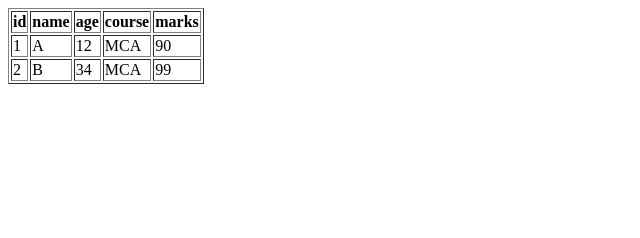
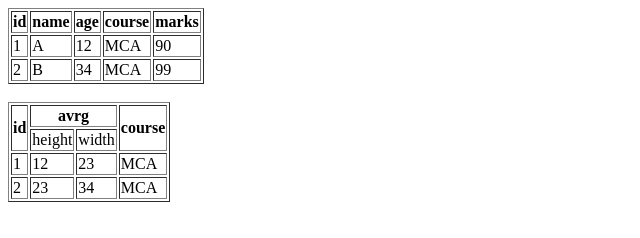
Before and after one commit to Anticoder03/day-4-excelar, a plain HTML site: page index.html in a window 1280 px wide. Shown: the whole page, without its empty margins (0-640 px from the left). Drawn offline with Linux system fonts and the light colour scheme.

Commit message:
added nwe table

```diff
--- a/index.html
+++ b/index.html
@@ -29,5 +29,30 @@
             <td>99</td>
         </tr>
     </table>
+
+    <br>
+    <table border="">
+        <tr>
+            <th rowspan="2">id</th>
+            <th colspan="2">avrg</th>
+            <th rowspan="2">course</th>
+        </tr>
+       <tr>
+        <td>height</td>
+        <td>width</td>
+       </tr>
+        <tr>
+            <td>1</td>
+            <td>12</td>
+            <td>23</td>
+            <td>MCA</td>
+        </tr>
+        <tr>
+            <td>2</td>
+            <td>23</td>
+            <td>34</td>
+            <td>MCA</td>
+        </tr>
+    </table>
 </body>
 </html>
```
